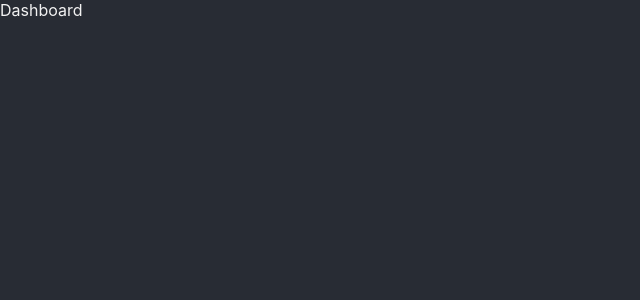
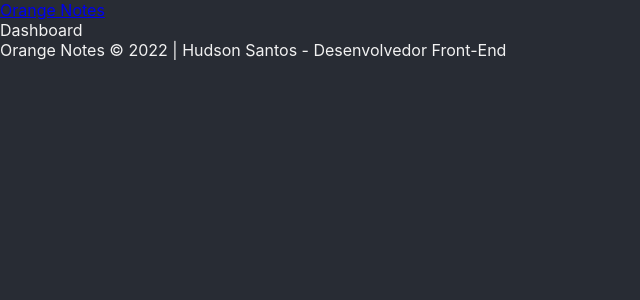
Before and after one commit to hudsonsamuelsantos/orange-notes, a React (Create React App) app: page /dashboard in a window 1280 px wide. Shown: the top 300 px of the page, without its empty margins (0-640 px from the left). Built offline with nearby package versions, Linux system fonts and the light colour scheme.

Commit message:
add navbar and footer

```diff
--- a/public/index.html
+++ b/public/index.html
@@ -1,43 +1,19 @@
 <!DOCTYPE html>
 <html lang="en">
+
 <head>
   <meta charset="utf-8" />
   <link rel="icon" href="%PUBLIC_URL%/favicon.ico" />
   <meta name="viewport" content="width=device-width, initial-scale=1" />
   <meta name="theme-color" content="#000000" />
-    <meta
-      name="description"
-      content="Web site created using create-react-app"
-    />
+  <meta name="description" content="Web site created using create-react-app" />
   <link rel="apple-touch-icon" href="%PUBLIC_URL%/logo192.png" />
-    <!--
-      manifest.json provides metadata used when your web app is installed on a
-      user's mobile device or desktop. See https://developers.google.com/web/fundamentals/web-app-manifest/
-    -->
-    <link rel="manifest" href="%PUBLIC_URL%/manifest.json" />
-    <!--
-      Notice the use of %PUBLIC_URL% in the tags above.
-      It will be replaced with the URL of the `public` folder during the build.
-      Only files inside the `public` folder can be referenced from the HTML.
+  <title>Orange Notes</title>
+</head>
 
-      Unlike "/favicon.ico" or "favicon.ico", "%PUBLIC_URL%/favicon.ico" will
-      work correctly both with client-side routing and a non-root public URL.
-      Learn how to configure a non-root public URL by running `npm run build`.
-    -->
-    <title>React App</title>
-  </head>
 <body>
   <noscript>You need to enable JavaScript to run this app.</noscript>
   <div id="root"></div>
-    <!--
-      This HTML file is a template.
-      If you open it directly in the browser, you will see an empty page.
+</body>
 
-      You can add webfonts, meta tags, or analytics to this file.
-      The build step will place the bundled scripts into the <body> tag.
-
-      To begin the development, run `npm start` or `yarn start`.
-      To create a production bundle, use `npm run build` or `yarn build`.
-    -->
-  </body>
 </html>
--- a/src/App.js
+++ b/src/App.js
@@ -2,19 +2,24 @@ import './App.css'
 
 import { BrowserRouter, Route, Routes } from 'react-router-dom'
 
-import Login from './pages/Login/Login';
-import Register from './pages/Register/Register';
-import Dashboard from './pages/Dashboard/Dashboard';
+import Login from './pages/Login/Login'
+import Register from './pages/Register/Register'
+import Dashboard from './pages/Dashboard/Dashboard'
+
+import NavBar from './components/NavBar/NavBar'
+import Footer from './components/Footer/Footer'
 
 function App() {
   return (
     <div className="App">
       <BrowserRouter>
+        <NavBar />
         <Routes>
           <Route path='/' element={<Login />} />
           <Route path='/register' element={<Register />} />
           <Route path='/dashboard' element={<Dashboard />} />
         </Routes>
+        <Footer />
       </BrowserRouter>
     </div>
   );
--- /dev/null
+++ b/src/components/Footer/Footer.js
@@ -0,0 +1,11 @@
+import styles from './Footer.module.css'
+
+function Footer() {
+    return (
+        <footer>
+            <span>Orange Notes &copy; 2022 | Hudson Santos - Desenvolvedor Front-End</span>
+        </footer>
+    )
+}
+
+export default Footer
--- /dev/null
+++ b/src/components/NavBar/NavBar.js
@@ -0,0 +1,15 @@
+import styles from './NavBar.module.css'
+
+import { NavLink } from 'react-router-dom'
+
+export function NavBar() {
+    return (
+        <nav>
+            <NavLink to='/'>
+                <span>Orange</span> Notes
+            </NavLink>
+        </nav>
+    )
+}
+
+export default NavBar
```
Also changed, not shown: public/manifest.json (deleted), src/components/Footer/Footer.module.css (added), src/components/NavBar/NavBar.module.css (added). Lines whose indentation alone changed are shown as unchanged.
